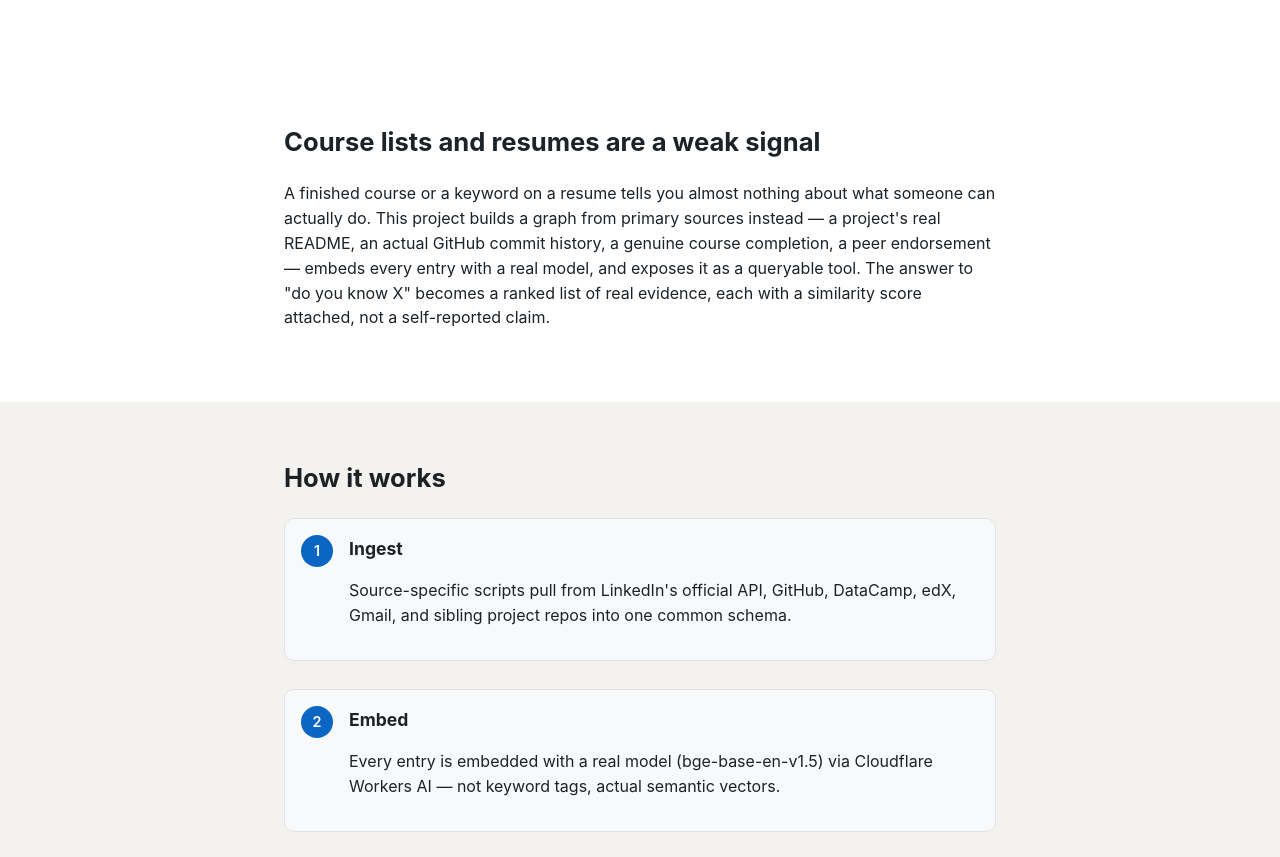
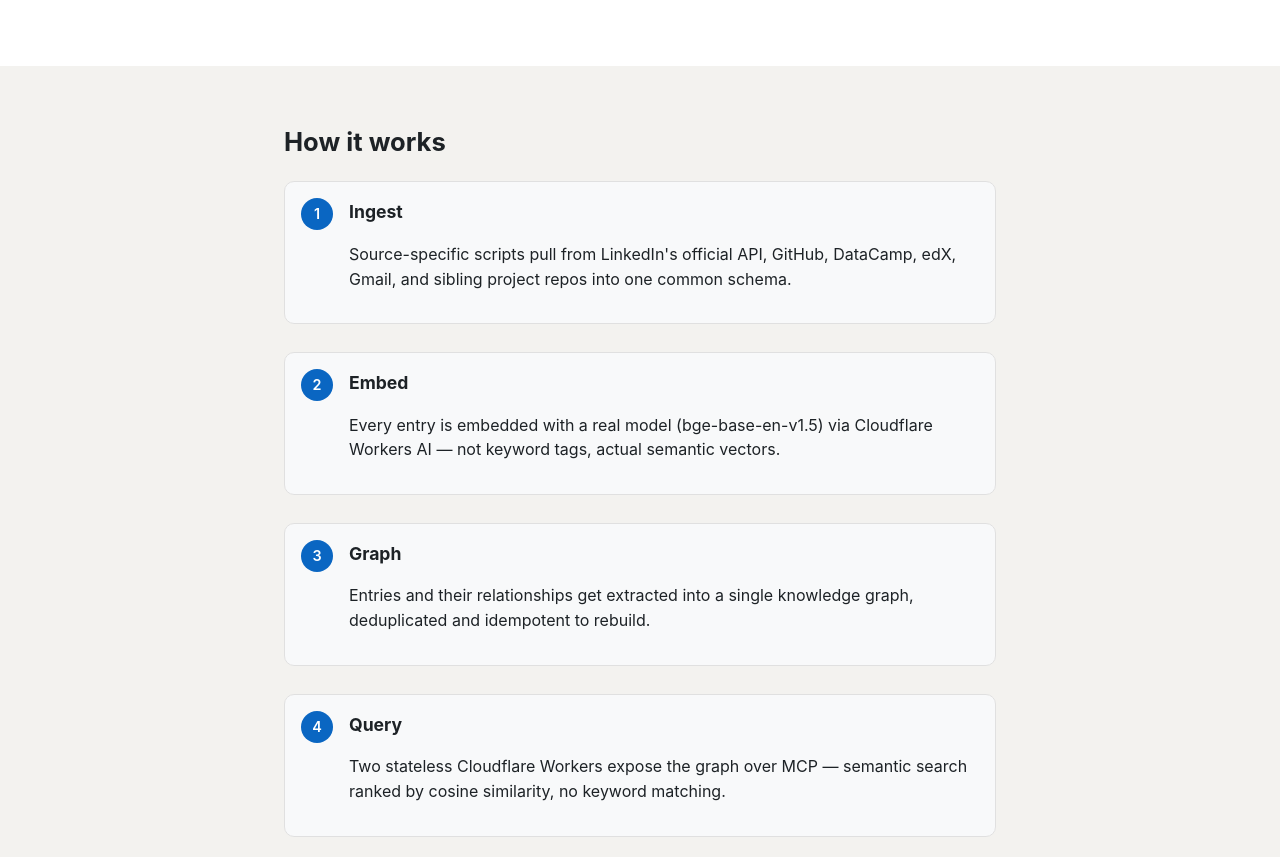
Before and after one commit to Georgi-Petkov/personalknowhow, a website: page site/public/index.html in a window 1280 px wide. Shown: the part 1437-2294 px from the top of the page. Drawn offline with Linux system fonts and the light colour scheme.

Commit message:
Remove the "Course lists and resumes are a weak signal" section
It undercut the actual premise -- the point isn't that courses/certs
are weak evidence, it's that they ARE real proof of know-how and the
product's job is grounding AI in that evidence to prevent hallucinated
claims, not grading credential strength. The static example block
right above it already carries the "not self-reported, ranked by real
evidence" point without the contradiction.

```diff
--- a/site/public/index.html
+++ b/site/public/index.html
@@ -118,20 +118,6 @@ provenance-tagged evidence.</code></pre>
     </div>
   </section>
 
-  <section class="section">
-    <div class="wrap">
-      <h2>Course lists and resumes are a weak signal</h2>
-      <p>
-        A finished course or a keyword on a resume tells you almost nothing about what someone
-        can actually do. This project builds a graph from primary sources instead — a project's
-        real README, an actual GitHub commit history, a genuine course completion, a peer
-        endorsement — embeds every entry with a real model, and exposes it as a queryable tool.
-        The answer to "do you know X" becomes a ranked list of real evidence, each with a
-        similarity score attached, not a self-reported claim.
-      </p>
-    </div>
-  </section>
-
   <section class="section alt">
     <div class="wrap">
       <h2>How it works</h2>
```
